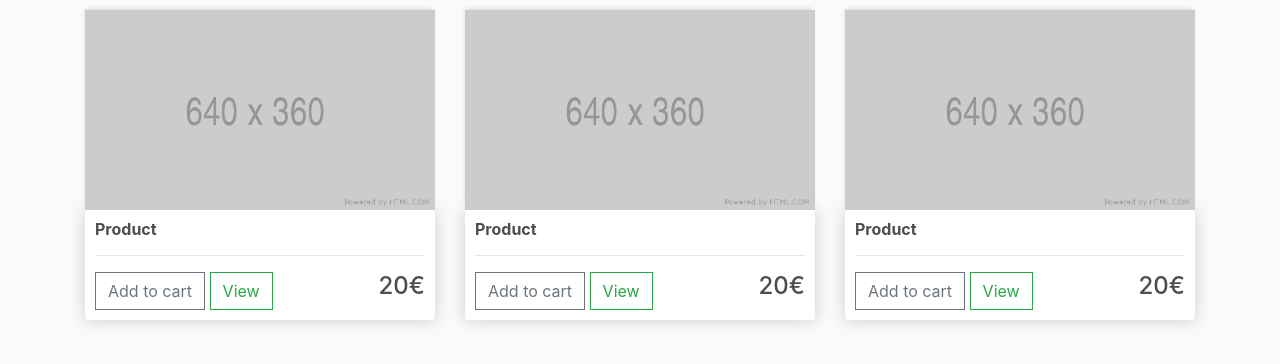
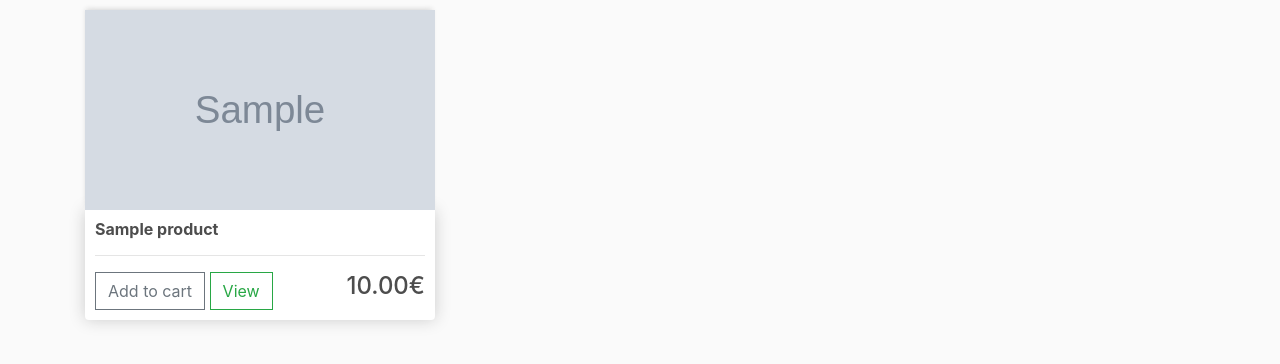
Before and after one commit to mholi21/ecommerce-web, a Django app: page / in a window 1280 px wide. Shown: the part 57-421 px from the top of the page. Run offline with Django 3.2, Linux system fonts and the light colour scheme; tables that the repository leaves empty hold one stand-in row (values such as "Sample post"); grey boxes marked "Sample" are stand-in pictures.

Commit message:
Changing store template to dynamically add product

```diff
--- a/ecommerce/store/templates/store/store.html
+++ b/ecommerce/store/templates/store/store.html
@@ -3,38 +3,17 @@
 
 {% block content %}
     <div class="row">
+        {% for product in products %}
         <div class="col-lg-4">
-            <img class="thumbnail" src="{% static 'images/placeholder.png' %}">
+            <img class="thumbnail" src="{{product.imageURL}}">
             <div class="box-element product">
-                <h6><strong>Product</strong></h6>
+                <h6><strong>{{product.name}}</strong></h6>
                 <hr>
                 <button class="btn btn-outline-secondary add-btn">Add to cart</button>
                 <a class="btn btn-outline-success" href="#">View</a>
-                <h4 style="display: inline-block; float: right;">20€</h4>
+                <h4 style="display: inline-block; float: right;">{{product.price|floatformat:2}}€</h4>
             </div>
         </div>
-
-        <div class="col-lg-4">
-            <img class="thumbnail" src="{% static 'images/placeholder.png' %}">
-            <div class="box-element product">
-                <h6><strong>Product</strong></h6>
-                <hr>
-                <button class="btn btn-outline-secondary add-btn">Add to cart</button>
-                <a class="btn btn-outline-success" href="#">View</a>
-                <h4 style="display: inline-block; float: right;">20€</h4>
-            </div>
-        </div>
-
-        <div class="col-lg-4">
-            <img class="thumbnail" src="{% static 'images/placeholder.png' %}">
-            <div class="box-element product">
-                <h6><strong>Product</strong></h6>
-                <hr>
-                <button class="btn btn-outline-secondary add-btn">Add to cart</button>
-                <a class="btn btn-outline-success" href="#">View</a>
-                <h4 style="display: inline-block; float: right;">20€</h4>
-            </div>
-        </div>
-
+        {% endfor %}
     </div>
 {% endblock content %}
--- a/ecommerce/store/views.py
+++ b/ecommerce/store/views.py
@@ -1,13 +1,15 @@
 from django.shortcuts import render
+from .models import *
 
 def store(request):
-    context = {}
-    return render(request, 'store/store.html')
+    products = Product.objects.all()
+    context = {'products':products}
+    return render(request, 'store/store.html', context)
 
 def cart(request):
     context = {}
-    return render(request, 'store/cart.html')
+    return render(request, 'store/cart.html', context)
 
 def checkout(request):
     context = {}
-    return render(request, 'store/checkout.html')
+    return render(request, 'store/checkout.html', context)
```
